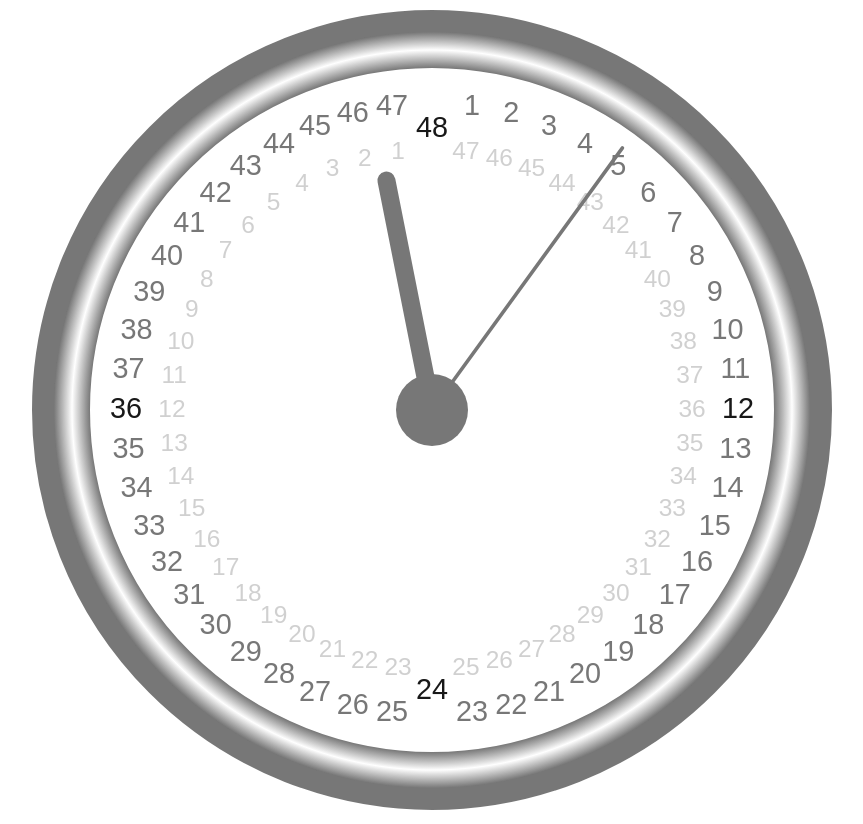
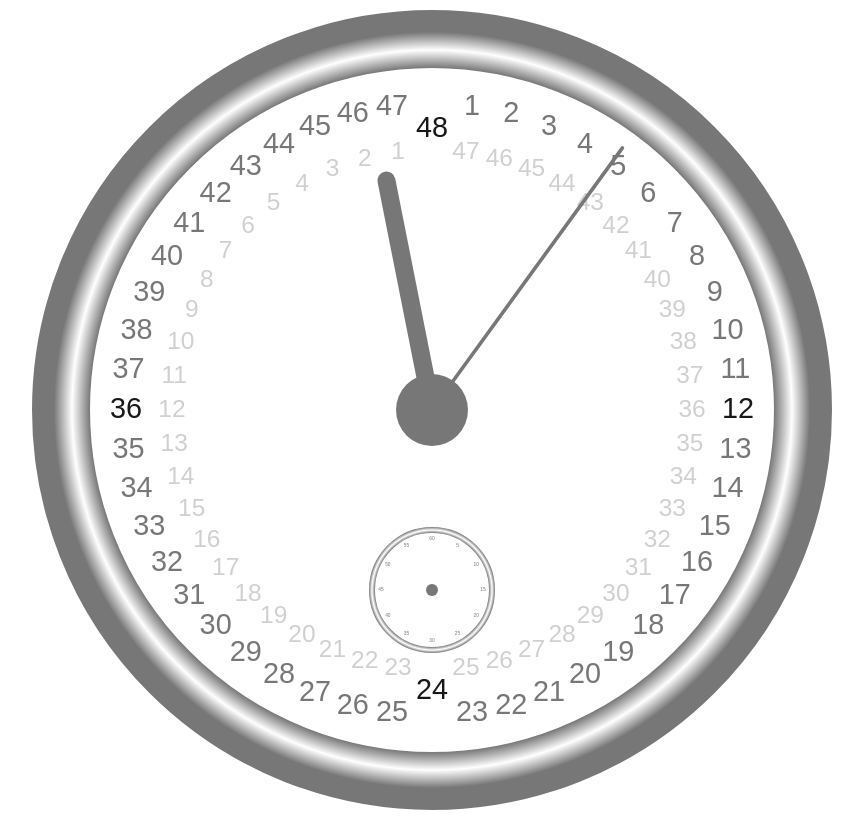
Before and after one commit to xwizard102/clock30pwa, a plain HTML site: page index.html in a window 1280 px wide. Shown: the whole page, without its empty margins (208-1071 px from the left). Drawn offline with Linux system fonts and the light colour scheme.

Commit message:
remove unused drawhighlight method add seconds face

```diff
--- a/draw.js
+++ b/draw.js
@@ -93,12 +93,3 @@ function drawHand(ctx, pos, length, width) {
     ctx.stroke();
     ctx.rotate(-pos);
 }
-
-function drawHighlight(ctx, radius) {
-    ctx.strokeStyle = '#000000';
-    ctx.lineWidth = 5;
-    ctx.stroke();
-
-    ctx.beginPath();
-    ctx.arc(0, 0, radius * 0.06, 0, 2 * Math.PI);
-}
--- a/index.html
+++ b/index.html
@@ -23,6 +23,7 @@
   </body>
 
 <script src="draw.js"></script>
+<script src="seconds.js"></script>
 
 <script>
   var canvas = document.getElementById("canvas");
@@ -38,9 +39,9 @@
     drawFace(ctx, radius);
     drawNumbers(ctx, radius);
     drawSecondaryumbers(ctx, radius*0.85);
+    drawSecondsFace(ctx, radius);
+    drawSecondsNumbers(ctx, radius);
     drawTime(ctx, radius);
-
-    // drawSeconds();
   }
 </script>
 
--- a/seconds.js
+++ b/seconds.js
@@ -1,35 +1,47 @@
-function drawSeconds() {
+function drawSecondsFace(ctx, radius) {
+    var grad;
+    var y = radius/2;
+    var r = radius/6;
 
-    var secCanvas = document.getElementById("canvas");
-    var secCtx = secCanvas.getContext("2d");
-    var secRadius = secCanvas.height/4;
-    var x = secCanvas.width/2;
+    ctx.beginPath();
+    ctx.arc(0, y, r, 0, 2 * Math.PI);
+    ctx.fillStyle = 'white';
+    ctx.fill();
 
-    secCtx.translate(x, secRadius*3);
-
-    drawSecFace(secCtx, secRadius);
-}
-
-
-function drawSecFace(secCtx, secRadius) {
-    var grad;
-
-    secCtx.beginPath();
-    secCtx.arc(0, 0, secRadius, 0, 2*Math.PI);
-    secCtx.fillStyle = 'white';
-    secCtx.fill();
-
-    grad = secCtx.createRadialGradient(0,0,secRadius*0.95, 0,0,secRadius*1.05);
+    grad = ctx.createRadialGradient(0, y, r * 0.95, 0, y, r * 1.05);
     grad.addColorStop(0, '#696969');
     grad.addColorStop(0.5, 'white');
     grad.addColorStop(1, '#696969');
 
-    secCtx.strokeStyle = grad;
-    secCtx.lineWidth = secRadius*0.1;
-    secCtx.stroke();
+    ctx.strokeStyle = grad;
+    ctx.lineWidth = r * 0.1;
+    ctx.stroke();
 
-    secCtx.beginPath();
-    secCtx.arc(0, 0, secRadius*0.1, 0, 2*Math.PI);
-    secCtx.fillStyle = '#696969';
-    secCtx.fill();
+    ctx.beginPath();
+    ctx.arc(0, y, r * 0.1, 0, 2 * Math.PI);
+    ctx.fillStyle = '#696969';
+    ctx.fill();
 }
+
+function drawSecondsNumbers(ctx, radius) {
+    var y = radius/2;
+    var r = radius/6;
+
+    var ang;
+    var num;
+    var secNum;
+    ctx.font = r * 0.08 + "px arial";
+    ctx.textBaseline = "middle";
+    ctx.textAlign = "center";
+
+    for (num = 5; num < 61; num+=5) {
+        ang = num * Math.PI / 30;
+        ctx.rotate(ang);
+        ctx.translate(0, -r * 0.85);
+        ctx.rotate(-ang);
+        ctx.fillText(num.toString(), 0, y);
+        ctx.rotate(ang);
+        ctx.translate(0, r * 0.85);
+        ctx.rotate(-ang);
+    }
+}
```
